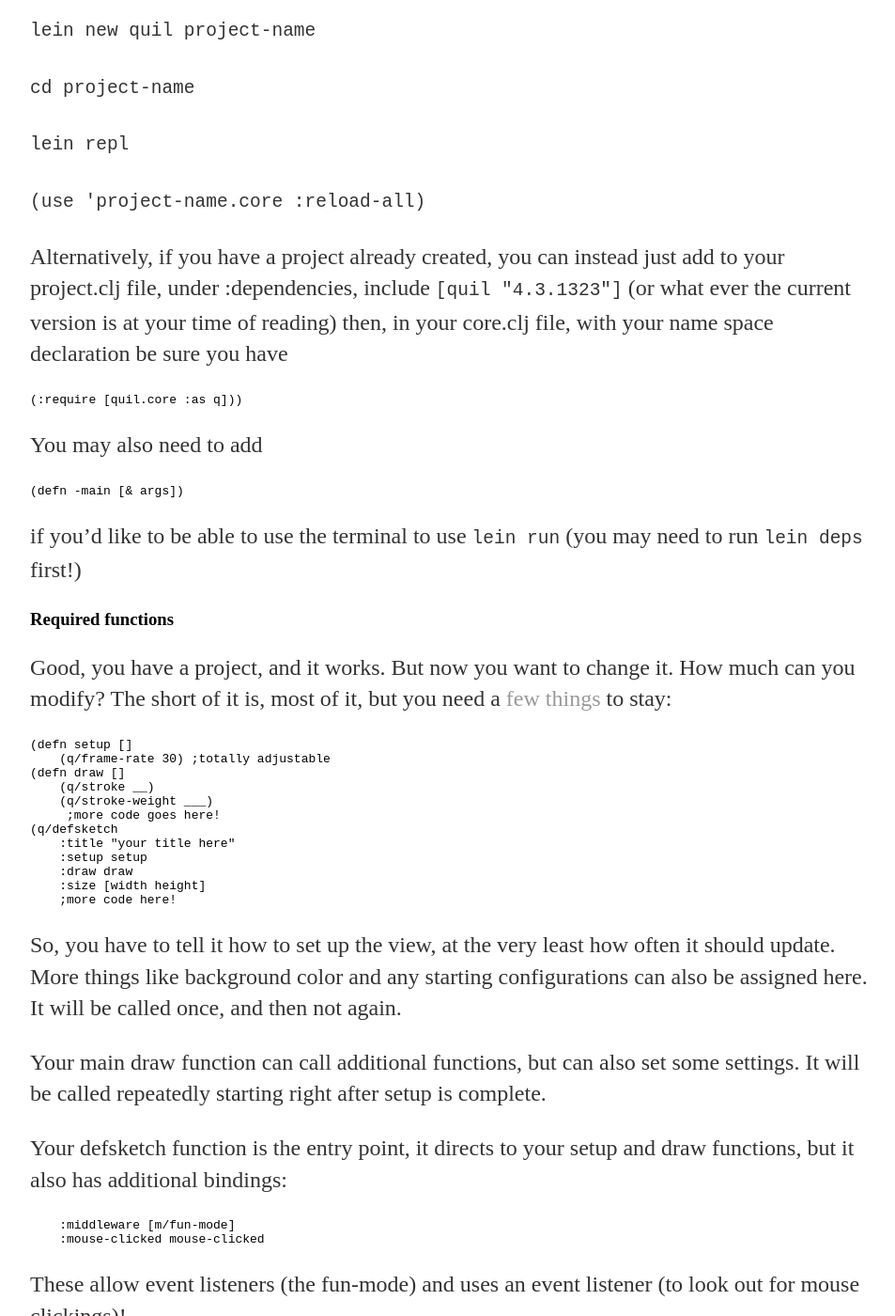
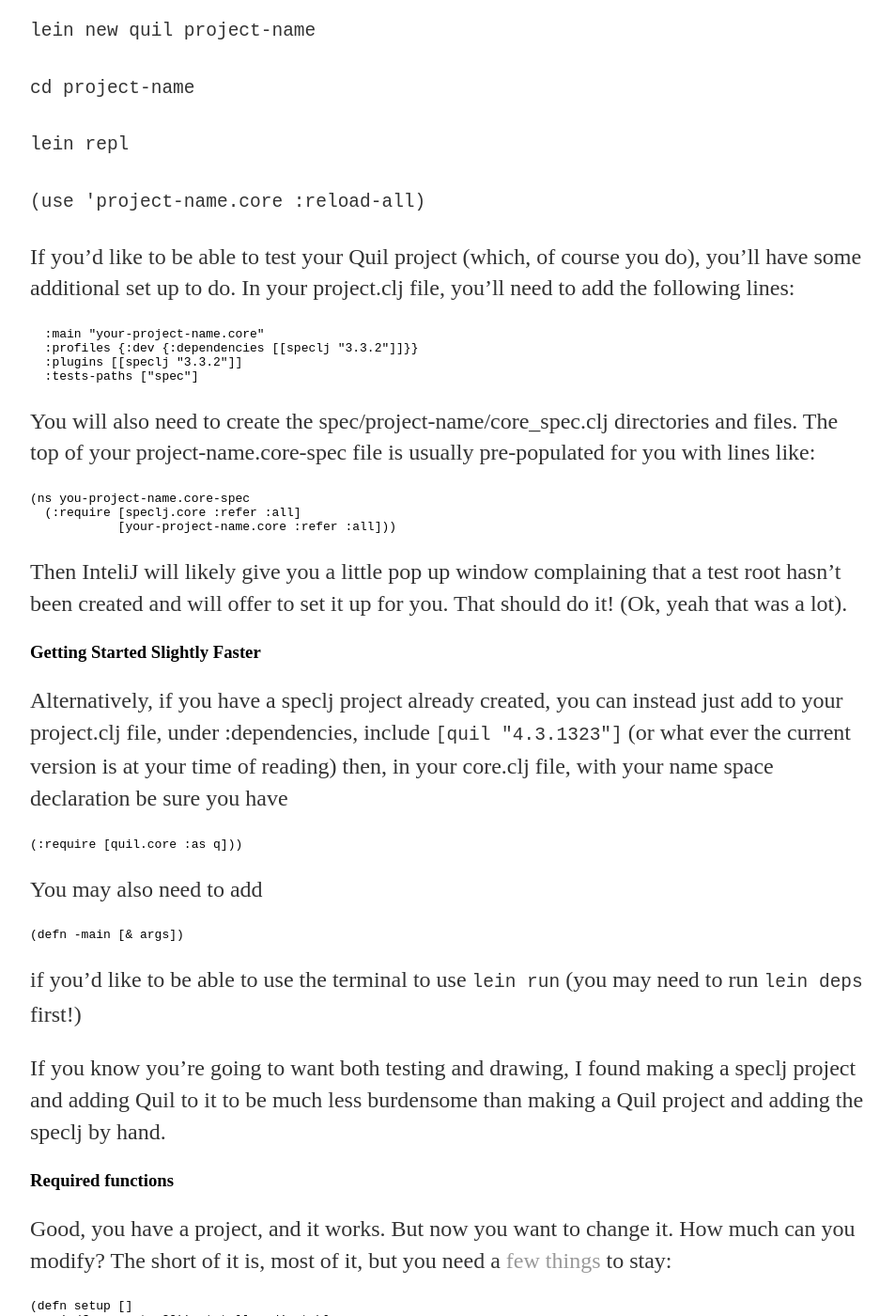
Before and after one commit to 7vanael/7vanael.github.io, a Jekyll site: the page built from _posts/2025-03-19-quil.md, in a window 1280 px wide and 1400 px high, scrolled down 520 px. Shown: the whole window at 94% size, without its empty margins (160-1113 px from the left). Built offline with Jekyll 4.4.1, drawn with Linux system fonts in a browser that asks for light colours; some of the changed text lies outside the part shown.

Commit message:
updating

`````diff
--- a/_posts/2025-03-19-quil.md
+++ b/_posts/2025-03-19-quil.md
@@ -21,7 +21,28 @@
 
 `(use 'project-name.core :reload-all)`
 
-Alternatively, if you have a project already created, you can instead just add
+If you'd like to be able to test your Quil project (which, of course you do), you'll have
+some additional set up to do.
+In your project.clj file, you'll need to add the following lines:
+````
+  :main "your-project-name.core"
+  :profiles {:dev {:dependencies [[speclj "3.3.2"]]}}
+  :plugins [[speclj "3.3.2"]]
+  :tests-paths ["spec"]
+````
+You will also need to create the spec/project-name/core_spec.clj directories and files.
+The top of your project-name.core-spec file is usually pre-populated for you with lines like:
+````
+(ns you-project-name.core-spec
+  (:require [speclj.core :refer :all]
+            [your-project-name.core :refer :all]))
+````
+Then InteliJ will likely give you a little pop up window complaining that a test root hasn't been
+created and will offer to set it up for you. That should do it! (Ok, yeah that was a lot).
+
+### Getting Started Slightly Faster
+
+Alternatively, if you have a speclj project already created, you can instead just add
 to your project.clj file, under :dependencies, include
 `[quil "4.3.1323"]` (or what ever the current version is at your time of reading)
 then, in your core.clj file, with your name space declaration be sure you have
@@ -34,6 +55,10 @@
 ````
 if you'd like to be able to use the terminal to use `lein run` (you may need to run `lein deps` first!)
 
+If you know you're going to want both testing and drawing, I found making a speclj
+project and adding Quil to it to be much less burdensome than making a Quil project and
+adding the speclj by hand.
+
 ### Required functions
 
 Good, you have a project, and it works. But now you want to change it. How much can you
@@ -42,21 +67,21 @@
 
 ````
 (defn setup []
-    (q/frame-rate 30) ;totally adjustable
+    (q/frame-rate 30)) ;totally adjustable
 (defn draw []
     (q/stroke __)
-    (q/stroke-weight ___)
+    (q/stroke-weight ___))
      ;more code goes here!
 (q/defsketch
     :title "your title here"
     :setup setup
     :draw draw
     :size [width height]
-    ;more code here!
+    ;more code here!)
 ````
 So, you have to tell it how to set up the view, at the very least how often
 it should update. More things like background color and any starting configurations
-can also be assigned here. It will be called once, and then not again.
+can also be assigned here. Set-up will be called once, and then not again.
 
 Your main draw function can call additional functions, but can also set some
 settings. It will be called repeatedly starting right after setup is complete.
`````
Also changed, not shown: _posts/2025-03-21-the-docs.md (added, +55 -0 lines), _posts/2025-03-24-refactoring.md (added, +21 -0 lines), _posts/2025-03-25-get-in.md (added, +53 -0 lines).
